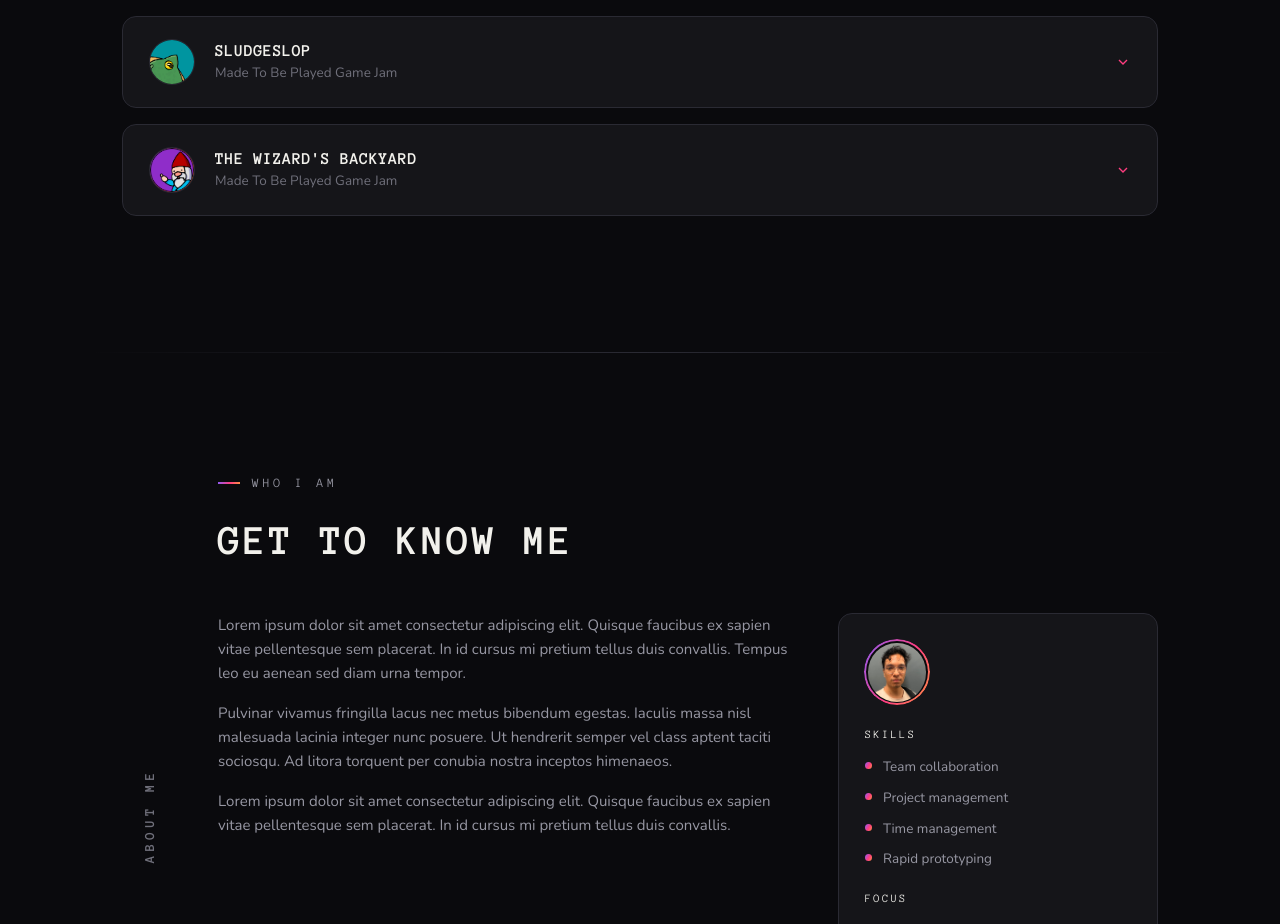
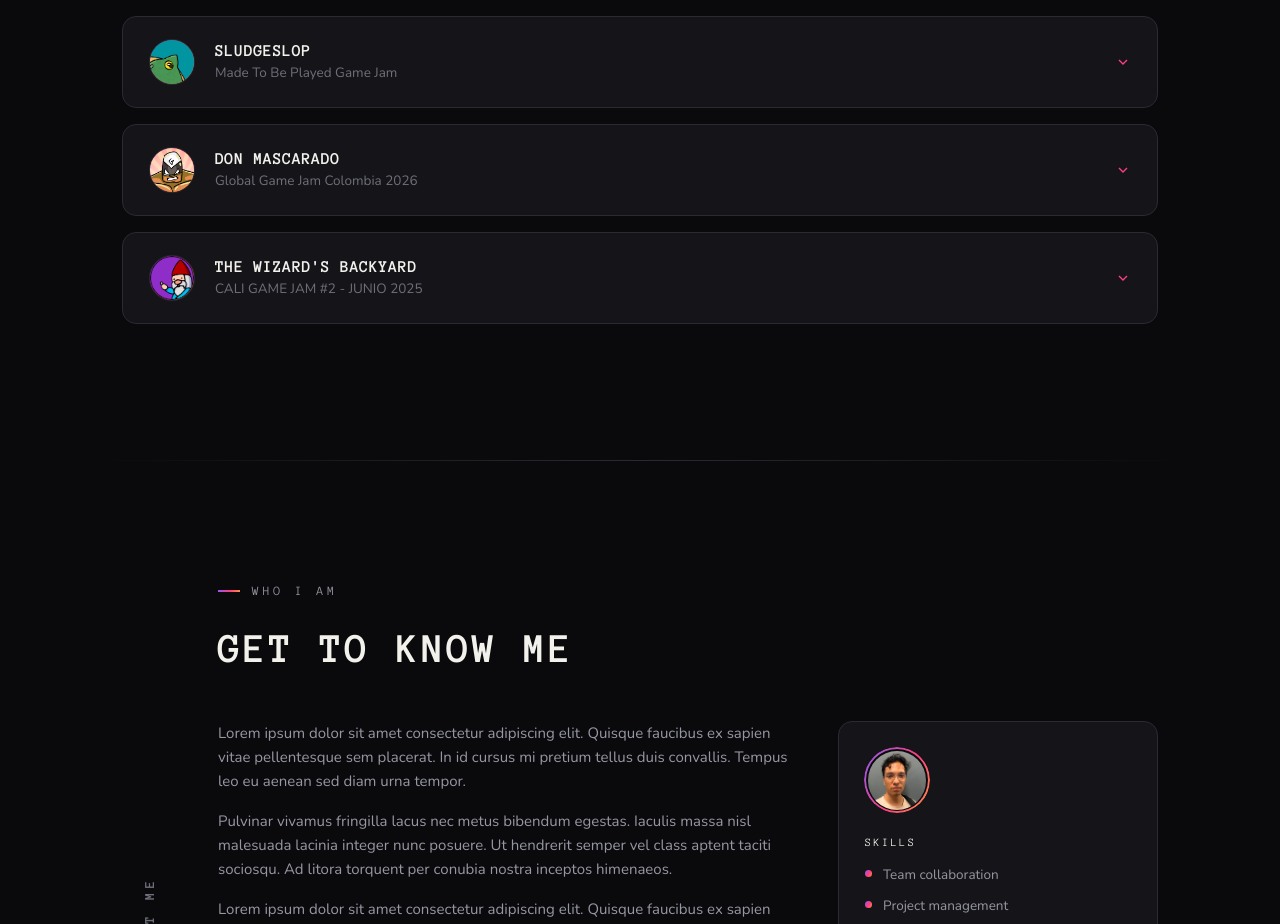
Before and after one commit to SEVFCA/SEVFCA.github.io, a plain HTML site: page index.html in a window 1280 px wide. Shown: the part 1783-2707 px from the top of the page. Drawn offline with nearby package versions, Linux system fonts and the light colour scheme.

Commit message:
[add] don-mascarado

```diff
--- a/index.html
+++ b/index.html
@@ -226,13 +226,14 @@
                     <div class="chip-row">
                       <span class="chip">Unity</span>
                       <span class="chip">C#</span>
+                      <span class="chip">2D</span>
                       <span class="chip">UI</span>
                       <span class="chip">LEVEL DESIGNER</span>
                       <span class="chip">ILLUSTRATOR</span>
                     </div>
                     <div class="btn-row">
                       <a
-                        href="https://biliogames.itch.io/robot-mafia"
+                        href="https://josef72000.itch.io/fast-formula"
                         class="btn btn-primary"
                         >▶ Play</a
                       >
@@ -315,6 +316,85 @@
                       <span class="chip">ILLUSTRATOR</span>
                     </div>
                     <div class="btn-row">
+                      <a
+                        href="https://retromushy.itch.io/sludgeslop"
+                        class="btn btn-primary"
+                        >▶ Play</a
+                      >
+                      <a href="#" class="btn btn-ghost">GitHub</a>
+                      <a href="#" class="btn btn-ghost">itch.io</a>
+                    </div>
+                  </div>
+                </div>
+              </div>
+            </div>
+          </article>
+          <article class="project reveal" data-project>
+            <button class="project-header" data-toggle>
+              <div class="project-thumb">
+                <div class="glow">
+                  <img
+                    class="main-image"
+                    src="Images/Don-Mascarado/DM-icon.png"
+                    alt=""
+                  />
+                </div>
+              </div>
+              <div class="project-info">
+                <h3>DON MASCARADO</h3>
+                <p>Global Game Jam Colombia 2026</p>
+              </div>
+              <svg
+                class="project-chevron"
+                viewBox="0 0 24 24"
+                fill="none"
+                stroke="currentColor"
+                stroke-width="2"
+              >
+                <path d="M6 9l6 6 6-6" />
+              </svg>
+            </button>
+            <div class="project-panel">
+              <div>
+                <div class="project-body">
+                  <div class="project-art">
+                    <img
+                      class="main-image"
+                      src="Images/Don-Mascarado/DM.png"
+                      alt=""
+                    />
+                  </div>
+                  <div>
+                    <div class="project-meta-row">
+                      <h4>DON MASCARADO</h4>
+                      <span class="years">2 days - 2026</span>
+                    </div>
+                    <span class="project-tag">2D FIGHTING GAME</span>
+                    <p class="desc">
+                      Don Mascarado must face several wrestlers who want to
+                      steal his championship title. Each one uses different,
+                      colorful strategies that Don Mascarado must know how to
+                      counter in order to defend himself. How long can Don
+                      Mascarado last?
+                    </p>
+                    <p class="desc">Contribution:</p>
+                    <p class="desc">Illustration of scenarios and interfaces</p>
+                    <p class="desc">
+                      Character design and animation implemented in Unity
+                    </p>
+                    <div class="chip-row">
+                      <span class="chip">Unity</span>
+                      <span class="chip">C#</span>
+                      <span class="chip">2D</span>
+                      <span class="chip">ILLUSTRATOR</span>
+                      <span class="chip">ANIMATOR</span>
+                    </div>
+                    <div class="btn-row">
+                      <a
+                        href="https://biliogames.itch.io/don-mascarado"
+                        class="btn btn-primary"
+                        >▶ Play</a
+                      >
                       <a href="#" class="btn btn-ghost">GitHub</a>
                       <a href="#" class="btn btn-ghost">itch.io</a>
                     </div>
@@ -336,7 +416,7 @@
               </div>
               <div class="project-info">
                 <h3>THE WIZARD'S BACKYARD</h3>
-                <p>Made To Be Played Game Jam</p>
+                <p>CALI GAME JAM #2 - JUNIO 2025</p>
               </div>
               <svg
                 class="project-chevron"
@@ -357,7 +437,7 @@
                   <div>
                     <div class="project-meta-row">
                       <h4>THE WIZARD'S BACKYARD</h4>
-                      <span class="years">2 weeks - 2026</span>
+                      <span class="years">1 week - 2025</span>
                     </div>
                     <span class="project-tag">3D Multiplayer Game</span>
                     <p class="desc">
@@ -379,6 +459,11 @@
                       <span class="chip">LEVEL DESIGNER</span>
                     </div>
                     <div class="btn-row">
+                      <a
+                        href="https://biliogames.itch.io/wizards-backyard"
+                        class="btn btn-primary"
+                        >▶ Play</a
+                      >
                       <a href="#" class="btn btn-ghost">GitHub</a>
                       <a href="#" class="btn btn-ghost">itch.io</a>
                     </div>
```
Also changed, not shown: Images/Don-Mascarado/DM-icon.png (added), Images/Don-Mascarado/DM.png (added).
